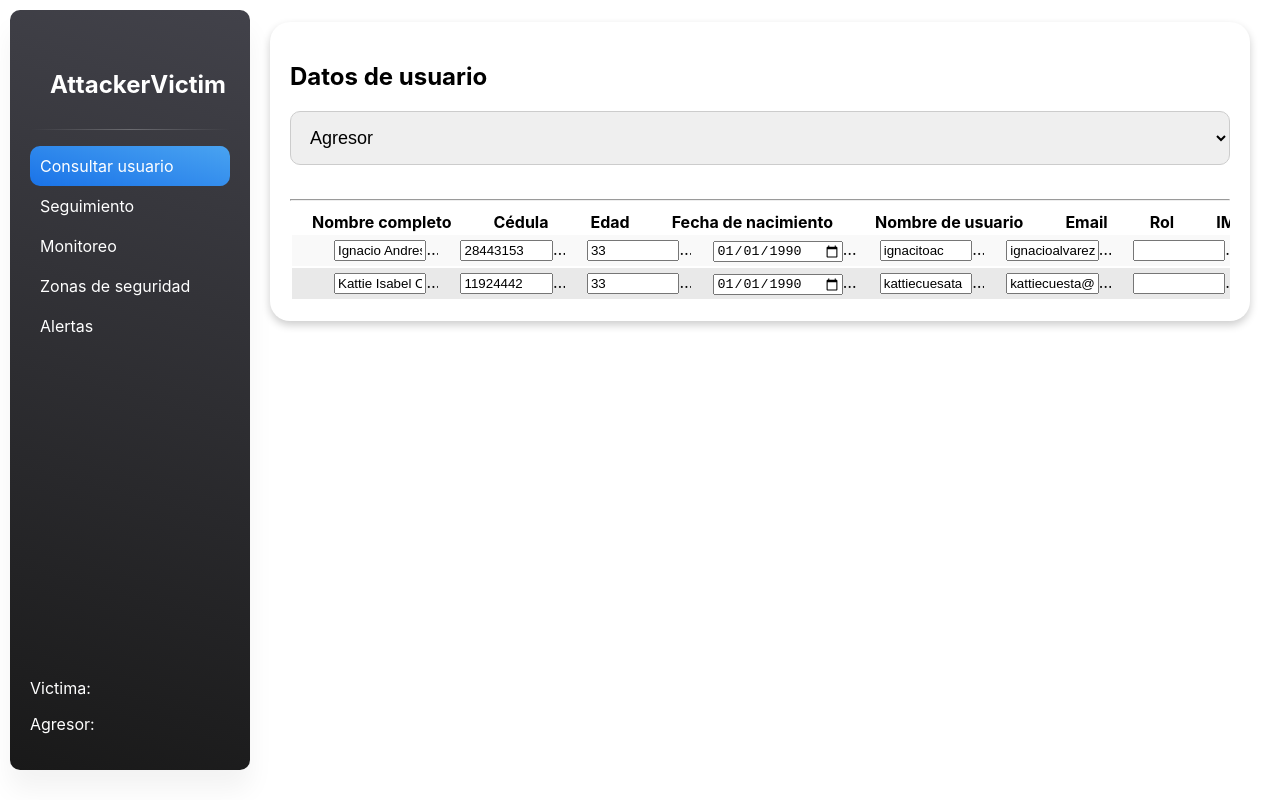
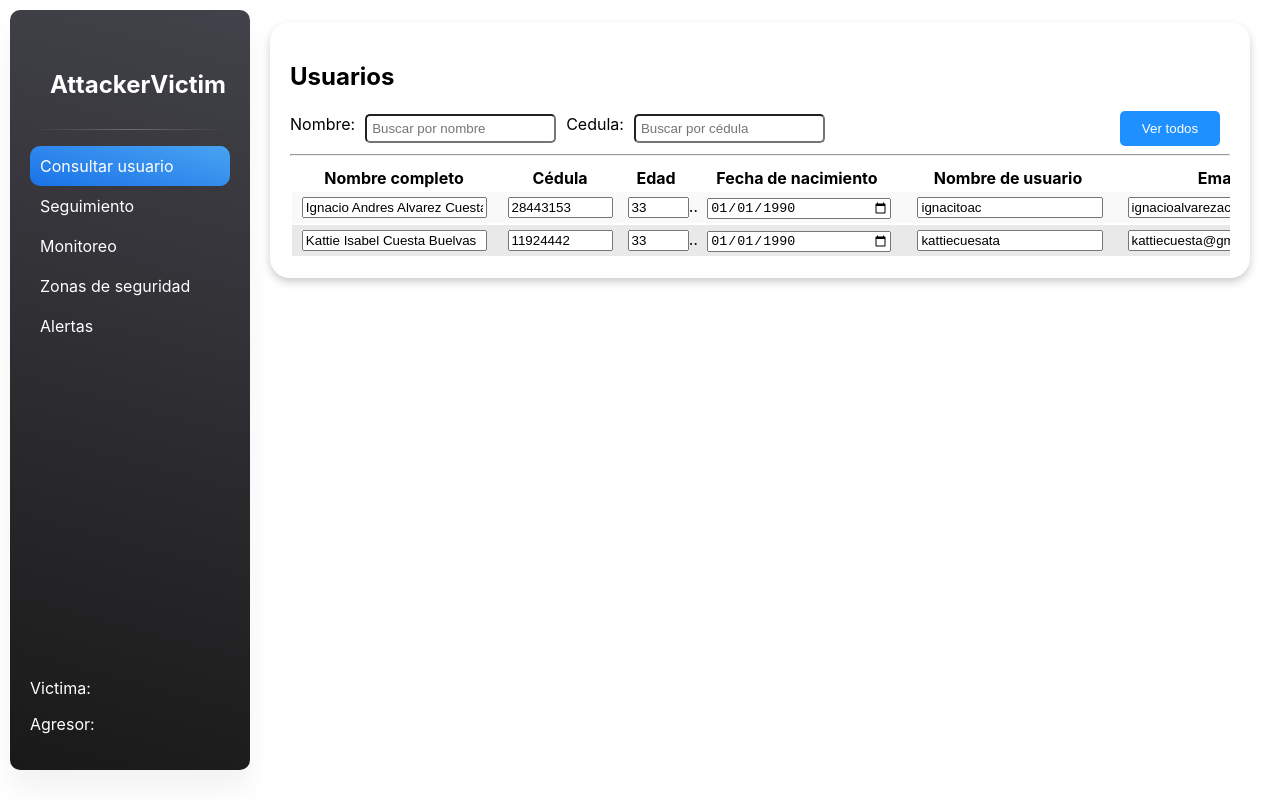
Before and after one commit to AttackerVictim-E-23-24/Web-App, a React (Create React App) app: page /home in a window 1280 px wide. Built offline with nearby package versions, Linux system fonts and the light colour scheme.

Commit message:
base para la busqueda de usuarios en la tabla

```diff
--- a/src/Controller/LoginController.jsx
+++ b/src/Controller/LoginController.jsx
@@ -1,12 +1,15 @@
-import React from "react";
+import React, { useContext } from "react";
 import { useNavigate } from "react-router-dom";
 import useLoginModel from "../Model/LoginModel";
 import LoginView from "../View/LoginView";
 import { BaseURL } from "./BaseURL"; // Asegúrate de que la ruta sea correcta
+import GeneralContext from "../GeneralContext";
 
 const LoginController = () => {
   const { loginData, setLoginData } = useLoginModel();
   const navigate = useNavigate();
+  const { setUserVictim, setUserAttacker, setMonitoringData } =
+  useContext(GeneralContext);
 
   const handleInputChange = (field, value) => {
     setLoginData((prevData) => ({ ...prevData, [field]: value }));
@@ -32,8 +35,13 @@ const LoginController = () => {
         throw new Error(
           `HTTP error! status: ${response.status}. Message: ${data.mensaje}`
         );
-      }else
+      } else {
+        // Establecer los datos del contexto en null antes de navegar a la página de inicio
+        setUserVictim(null);
+        setUserAttacker(null);
+        setMonitoringData(null);
         navigate("/home");
+      }
       console.log(data);
     } catch (error) {
       console.error(error);
--- a/src/Controller/MonitoringController.jsx
+++ b/src/Controller/MonitoringController.jsx
@@ -7,7 +7,7 @@ import GeneralContext from '../GeneralContext';
 
 const MonitoringFormController = () => {
   const [monitoring, setMonitoring] = useState(new MonitoringModel());
-  const { setMonitoringData } = useContext(GeneralContext);
+  const { setMonitoringData, userVictim, userAttacker } = useContext(GeneralContext); // Añade userVictim y userAttacker
   const [responseMessage, setResponseMessage] = useState("");
   const [responseSuccess, setResponseSuccess] = useState(false);
 
@@ -19,35 +19,35 @@ const MonitoringFormController = () => {
   const submitForm = async (event) => {
     event.preventDefault();
 
-    const response = await fetch(`${BaseURL.apiUrl}/monitoring/setMonitoring`, {
+    const response = await fetch(`${BaseURL.apiUrl}/monitoreo/setMonitoreo`, {
       method: "POST",
       headers: {
         "Content-Type": "application/json",
       },
       body: JSON.stringify({
-        startDate: monitoring.startDate,
-        frequency: monitoring.frequency,
-        downtime: monitoring.downtime,
-        offlineTime: monitoring.offlineTime,
-        minDistance: monitoring.minDistance,
-        record: monitoring.record,
-        endDate: monitoring.endDate,
+        frecuencia: monitoring.frequency,
+        tiempoInactividad: monitoring.downtime,
+        tiempoOffline: monitoring.offlineTime,
+        distanciaAlejamiento: monitoring.minDistance,
+        cedulaAtacante: userAttacker.cedula, // Usa userAttacker.cedula
+        cedulaVictima: userVictim.cedula, // Usa userVictim.cedula
       }),
     });
-    const data = await response.json();
+
     if (!response.ok) {
       console.error(
         "Error en la petición:",
         response.status,
         response.statusText
       );
-      setResponseMessage(data.mensaje);
+      setResponseMessage("Error en la petición");
       setResponseSuccess(false);
       return;
     }
+
     console.log("La petición fue exitosa");
-    setResponseMessage(data.mensaje);
-    setResponseSuccess(data.respuesta);
+    setResponseMessage("La petición fue exitosa");
+    setResponseSuccess(true);
 
     // Actualiza el estado monitoringData con los datos del monitoreo
     setMonitoringData(monitoring);
--- a/src/Controller/UserController.jsx
+++ b/src/Controller/UserController.jsx
@@ -10,7 +10,7 @@ const UserTypeDto = {
   AGRESOR: { id: 3, name: "Agresor" },
 };
 
-function UserController({ role }) {
+function UserController({ role, setAttackerPrintable, setVictimPrintable }) {
   const [user, setUser] = useState(new UserModel());
   const { setUserVictim, setUserAttacker } = useContext(GeneralContext);
   const [responseMessage, setResponseMessage] = useState("");
@@ -70,8 +70,10 @@ function UserController({ role }) {
       // Inicializa el usuario correspondiente
       if (role === "victima") {
         setUserVictim(user);
+        setVictimPrintable(false);
       } else if (role === "agresor") {
         setUserAttacker(user);
+        setAttackerPrintable(false);
       }
     }
 
--- a/src/Controller/UsersTableController.jsx
+++ b/src/Controller/UsersTableController.jsx
@@ -1,16 +1,61 @@
 // UsersTableController.jsx
-import React, { useEffect, useState } from "react";
+import React, { useEffect, useState, useCallback } from "react";
 import UsersTableView from "../View/UsersTableView";
 import UsersTableModel from "../Model/UsersTableModel";
 import UserModel from "../Model/UserModel.jsx";
 
 function UsersTableController() {
   const [users, setUsers] = useState(new UsersTableModel());
+  const [searchName, setSearchName] = useState("");
+  const [searchCedula, setSearchCedula] = useState("");
+  const [filtersActive, setFiltersActive] = useState(false);
+  const [filteredUsers, setFilteredUsers] = useState([]);
+
+  const handleNameSearchChange = (event) => {
+    setSearchName(event.target.value);
+    setFiltersActive(event.target.value !== "" || searchCedula !== "");
+  };
+
+  const handleCedulaSearchChange = (event) => {
+    setSearchCedula(event.target.value);
+    setFiltersActive(event.target.value !== "" || searchName !== "");
+  };
+
+  const filterUsers = useCallback(() => {
+    if (filtersActive) {
+      return users.getUsers().filter((user) => {
+        if (user.datosPersona && user.datosPersona.cedula != null) {
+          // Caso 1: Ambos campos están llenos
+          if (searchCedula && searchName) {
+            return user.datosPersona.cedula.toString().includes(searchCedula) &&
+              user.datosPersona.name.toLowerCase().includes(searchName.toLowerCase());
+          }
+          // Caso 2: Solo el campo de cédula está lleno
+          else if (searchCedula) {
+            return user.datosPersona.cedula.toString().includes(searchCedula);
+          }
+          // Caso 3: Solo el campo de nombre está lleno
+          else if (searchName) {
+            return user.datosPersona.name.toLowerCase().includes(searchName.toLowerCase());
+          }
+        }
+        return false;
+      });
+    } else {
+      return users.getUsers();
+    }
+  }, [searchCedula, searchName, filtersActive, users]);
+
+  const handleResetSearch = () => {
+    setSearchName("");
+    setSearchCedula("");
+    setFiltersActive(false);
+  };
 
   const handleInputChange = (event, userId) => {
     const { name, value } = event.target;
-    setUsers(prevUsers => {
-      const updatedUsers = prevUsers.getUsers().map(user => {
+    setUsers((prevUsers) => {
+      const updatedUsers = prevUsers.getUsers().map((user) => {
         if (user.getId() === userId) {
           return { ...user, [name]: value };
         }
@@ -103,7 +148,9 @@ function UsersTableController() {
       status: "OK",
     };
     if (Array.isArray(data.respuesta)) {
-      const users = data.respuesta.map(user => new UserModel(
+      const users = data.respuesta.map(
+        (user) =>
+          new UserModel(
             user.datosPersona.nombre,
             user.datosPersona.seg_nombre,
             user.datosPersona.apellido,
@@ -115,13 +162,14 @@ function UsersTableController() {
             user.email,
             null, // role no está en los datos proporcionados
             user.imei,
-        user.userTypeDto,
+            user.userTypeDto.name,
             user.datosPersona.direccion,
             null // registrationDate no está en los datos proporcionados
-      ));
+          )
+      );
       setUsers(new UsersTableModel(users));
     } else {
-      console.error('API response is not an array:', data);
+      console.error("API response is not an array:", data);
       setUsers(new UsersTableModel([]));
     }
   };
@@ -130,15 +178,51 @@ function UsersTableController() {
     fetchUsers();
   }, []);
 
+  useEffect(() => {
+    setFilteredUsers(filterUsers());
+  }, [filterUsers]);
+
   return (
     <div>
+      <div
+        style={{
+          display: "flex",
+          justifyContent: "space-between",
+          alignItems: "center",
+        }}
+      >
+        <div style={{ display: "flex", gap: "10px" }}>
+          <span>Nombre:</span>
+          <input
+            type="text"
+            value={searchName}
+            onChange={handleNameSearchChange}
+            placeholder="Buscar por nombre"
+            style={{ padding: "5px", borderRadius: "5px" }}
+          />
+          <span>Cedula:</span>
+          <input
+            type="number"
+            value={searchCedula}
+            onChange={handleCedulaSearchChange}
+            placeholder="Buscar por cédula"
+            style={{ padding: "5px", borderRadius: "5px" }}
+          />
+        </div>
+        <button
+          onClick={handleResetSearch}
+          style={{ marginRight: "10px", borderRadius: "5px", width: "100px" }}
+        >
+          Ver todos
+        </button>
+      </div>
+      <hr />
 
       <UsersTableView
-      users={users.getUsers()}
+        users={filteredUsers}
         handleInputChange={handleInputChange}
         handleSubmit={handleSubmit}
       />
-
     </div>
   );
 }
--- a/src/Model/MonitoringModel.jsx
+++ b/src/Model/MonitoringModel.jsx
@@ -1,13 +1,13 @@
 // MonitoringModel.js
 class MonitoringModel {
-  constructor() {
-    this.startDate = "";
-    this.frequency = "";
-    this.downtime = "";
-    this.offlineTime = "";
-    this.minDistance = "";
-    this.record = "";
-    this.endDate = "";
+  constructor(startDate , frequency , downtime , offlineTime , minDistance , record , endDate ) {
+    this.startDate = startDate;
+    this.frequency = frequency;
+    this.downtime = downtime;
+    this.offlineTime = offlineTime;
+    this.minDistance = minDistance;
+    this.record = record;
+    this.endDate = endDate;
   }
 }
 
--- a/src/Pages/HomePage.jsx
+++ b/src/Pages/HomePage.jsx
@@ -1,31 +1,15 @@
 // HomePage.jsx
-import React, { useState } from "react";
+import React from "react";
 import UsersTableController from "../Controller/UsersTableController";
 import "../Pages/css/home.css";
 
 function HomePage() {
-  const [role, setRole] = useState("agresor");
-
-  const handleRoleChange = (event) => {
-    setRole(event.target.value);
-  };
 
   return (
     <div className="main-container">
       <div className="content">
         <div className="user-view-container">
-          <h2>Datos de usuario</h2>
-          <div className="role-selection">
-            <select value={role} onChange={handleRoleChange}>
-              <option value="victima">Victima</option>
-              <option value="agresor">Agresor</option>
-            </select>
-          </div>
-          <br />
-          <br />
-          <br />
-          <br />
-          <hr />
+          <h2>Usuarios</h2>
           <UsersTableController />
         </div>
         <br />
--- a/src/Pages/MonitoringPage.jsx
+++ b/src/Pages/MonitoringPage.jsx
@@ -1,42 +1,49 @@
 // MonitoringPage.jsx
-import React, { useContext } from "react";
-import GeneralContext from "../GeneralContext";
-import NewUserController from "../Controller/UserController";
+import React, { useEffect, useState } from "react";
+import UserController from "../Controller/UserController";
 import MonitoringController from "../Controller/MonitoringController";
 import "../Pages/css/monitoring.css";
 
 const MonitoringPage = () => {
-  const { userVictim, userAttacker, monitoringData } =
-    useContext(GeneralContext);
+  const [content, setContent] = useState(null);
+  const [victimPrintable, setVictimPrintable] = useState(true); // Nueva variable de estado
+  const [attackerPrintable, setAttackerPrintable] = useState(true); // Nueva variable de estado
 
-  let content;
-
-  if (!userVictim) {
-    content = (
+  useEffect(() => {
+    if (victimPrintable) {
+      setContent(
         <div>
           <h2>Registrar Victima</h2>
           <hr />
-        <NewUserController role="victima" />
+          <UserController
+            role="victima"
+            setVictimPrintable={setVictimPrintable}
+          />{" "}
+          {/* Pasar isSet y setIsSet */}
         </div>
       );
-  } else if (!userAttacker) {
-    content = (
+    } else if (attackerPrintable) {
+      setContent(
         <div>
           <h2>Registrar Agresor</h2>
           <hr />
-        <NewUserController role="agresor" />
+          <UserController
+            role="agresor"
+            setAttackerPrintable={setAttackerPrintable}
+          />{" "}
+          {/* Pasar isSet y setIsSet */}
         </div>
       );
-  } else if (!monitoringData) {}
-
-    content = (
+    } else {
+      setContent(
         <div>
           <h2>Registrar Monitoreo</h2>
           <hr />
-        <MonitoringController />
+          <MonitoringController /> {/* Pasar isSet y setIsSet */}
         </div>
       );
-
+    }
+  }, [victimPrintable, attackerPrintable]); // Dependiendo de isSet
 
   return (
     <div className="main-container">
--- a/src/Pages/css/UsersTableView.css
+++ b/src/Pages/css/UsersTableView.css
@@ -14,16 +14,16 @@
   overflow-y: auto; /* Esto hará que el contenido se desplace */
 }
 
-.table-container th {padding-left: 20px; /* Ajusta esto al espacio que desees entre las columnas */
-  padding-right: 20px;
+.table-container th {
+  padding-right: 10px;
   text-align: center;
   overflow: hidden;
   text-overflow: ellipsis;
   white-space: nowrap;
 }
 
-.table-container td {padding-left: 20px; /* Ajusta esto al espacio que desees entre las columnas */
-  padding-right: 20px;
+.table-container td {
+  padding-right: 10px;
   text-align: center;
   overflow: hidden;
   text-overflow: ellipsis;
@@ -31,5 +31,49 @@
 }
 
 .table-container td input {
-  width: 100%; /* Esto hará que el ancho del input sea igual al del td */
+  width: 90%; /* Esto hará que el ancho del input sea igual al del td */
 }
+.table-container td .row-container {
+  display: flex;
+  justify-content: space-between;
+}
+
+.table-container td .row-container .column-full-name{
+  width: 200px; /* Ajusta esto al ancho que desees */
+}
+
+.table-container td .row-container .column-cedula {
+  width: 110px; /* Ajusta esto al ancho que desees */
+}
+
+.table-container td .row-container .column-age {
+  width: 60px; /* Ajusta esto al ancho que desees */
+}
+
+.table-container td .row-container .column-birth-date {
+  width: 200px; /* Ajusta esto al ancho que desees */
+}
+
+.table-container td .row-container .column-username {
+  width: 200px; /* Ajusta esto al ancho que desees */
+}
+
+.table-container td .row-container .column-email {
+  width: 200px; /* Ajusta esto al ancho que desees */
+}
+
+.table-container td .row-container .column-role {
+  width: 200px; /* Ajusta esto al ancho que desees */
+}
+
+.table-container td .row-container .column-imei {
+  width: 200px; /* Ajusta esto al ancho que desees */
+}
+
+.table-container td .row-container .column-address {
+  width: 200px; /* Ajusta esto al ancho que desees */
+}
+
+.table-container td .row-container .column-registration-date {
+  width: 200px; /* Ajusta esto al ancho que desees */
+}
--- a/src/View/UsersTableView.jsx
+++ b/src/View/UsersTableView.jsx
@@ -5,32 +5,36 @@ import "../Pages/css/UsersTableView.css";
 function UsersTableView({ users, handleInputChange, handleSubmit }) {
   return (
     <div>
-
-
       <div className="table-container">
         <table>
           <thead>
             <tr>
-              <th>Nombre completo</th>
-              <th>Cédula</th>
-              <th>Edad</th>
-              <th>Fecha de nacimiento</th>
-              <th>Nombre de usuario</th>
-              <th>Email</th>
-              <th>Rol</th>
-              <th>IMEI</th>
-              <th>Dirección</th>
-              <th>Fecha de registro</th>
-              <th>Acciones</th>
+              <td>
+                <div className="row-container">
+                  <th className="column-full-name">Nombre completo</th>
+                  <th className="column-cedula">Cédula</th>
+                  <th className="column-age">Edad</th>
+                  <th className="column-birth-date">Fecha de nacimiento</th>
+                  <th className="column-username">Nombre de usuario</th>
+                  <th className="column-email">Email</th>
+                  <th className="column-role">Rol</th>
+                  <th className="column-imei">IMEI</th>
+                  <th className="column-address">Dirección</th>
+                  <th className="column-registration-date">
+                    Fecha de registro
+                  </th>
+                </div>
+              </td>
             </tr>
           </thead>
           <tbody>
             {Array.isArray(users) &&
               users.map((user) => (
                 <tr key={user.getId()} className="table-row">
-                  <td colSpan="11">
+                  <td>
+                    <div className="row-container">
                       <form onSubmit={(e) => handleSubmit(e, user.getId())}>
-                      <td>
+                        <td className="column-full-name">
                           <input
                             type="text"
                             name="fullName"
@@ -38,7 +42,7 @@ function UsersTableView({ users, handleInputChange, handleSubmit }) {
                             onChange={(e) => handleInputChange(e, user.getId())}
                           />
                         </td>
-                      <td>
+                        <td className="column-cedula">
                           <input
                             type="text"
                             name="cedula"
@@ -46,7 +50,7 @@ function UsersTableView({ users, handleInputChange, handleSubmit }) {
                             onChange={(e) => handleInputChange(e, user.getId())}
                           />
                         </td>
-                      <td>
+                        <td className="column-age">
                           <input
                             type="text"
                             name="age"
@@ -54,7 +58,7 @@ function UsersTableView({ users, handleInputChange, handleSubmit }) {
                             onChange={(e) => handleInputChange(e, user.getId())}
                           />
                         </td>
-                      <td>
+                        <td className="column-birth-date">
                           <input
                             type="date"
                             name="birthDate"
@@ -62,7 +66,7 @@ function UsersTableView({ users, handleInputChange, handleSubmit }) {
                             onChange={(e) => handleInputChange(e, user.getId())}
                           />
                         </td>
-                      <td>
+                        <td className="column-username">
                           <input
                             type="text"
                             name="userName"
@@ -70,7 +74,7 @@ function UsersTableView({ users, handleInputChange, handleSubmit }) {
                             onChange={(e) => handleInputChange(e, user.getId())}
                           />
                         </td>
-                      <td>
+                        <td className="column-email">
                           <input
                             type="email"
                             name="email"
@@ -78,7 +82,7 @@ function UsersTableView({ users, handleInputChange, handleSubmit }) {
                             onChange={(e) => handleInputChange(e, user.getId())}
                           />
                         </td>
-                      <td>
+                        <td className="column-role">
                           <input
                             type="text"
                             name="role"
@@ -86,7 +90,7 @@ function UsersTableView({ users, handleInputChange, handleSubmit }) {
                             onChange={(e) => handleInputChange(e, user.getId())}
                           />
                         </td>
-                      <td>
+                        <td className="column-imei">
                           <input
                             type="text"
                             name="imei"
@@ -94,7 +98,7 @@ function UsersTableView({ users, handleInputChange, handleSubmit }) {
                             onChange={(e) => handleInputChange(e, user.getId())}
                           />
                         </td>
-                      <td>
+                        <td className="column-address">
                           <input
                             type="text"
                             name="direccion"
@@ -102,7 +106,7 @@ function UsersTableView({ users, handleInputChange, handleSubmit }) {
                             onChange={(e) => handleInputChange(e, user.getId())}
                           />
                         </td>
-                      <td>
+                        <td className="column-registration-date">
                           <input
                             type="date"
                             name="registrationDate"
@@ -111,6 +115,7 @@ function UsersTableView({ users, handleInputChange, handleSubmit }) {
                           />
                         </td>
                       </form>
+                    </div>
                   </td>
                 </tr>
               ))}
```
Lines whose indentation alone changed are shown as unchanged.
